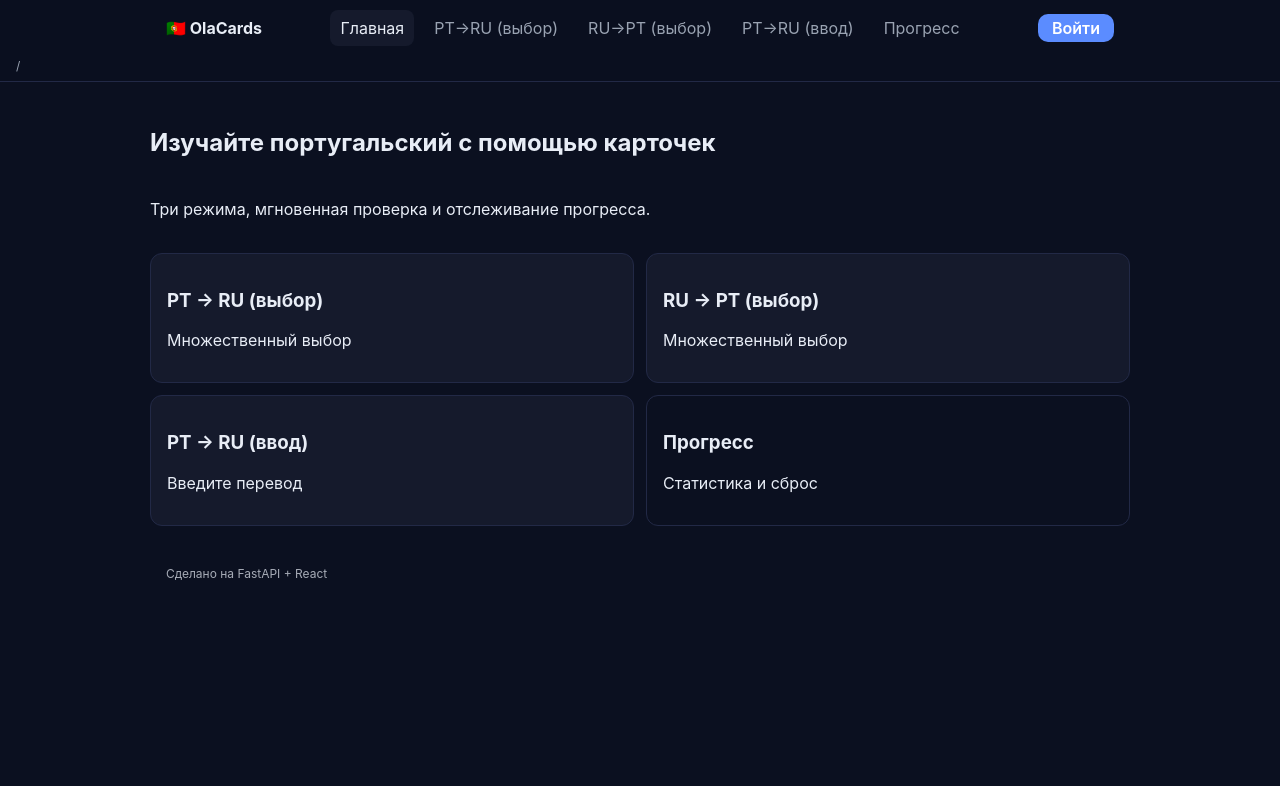
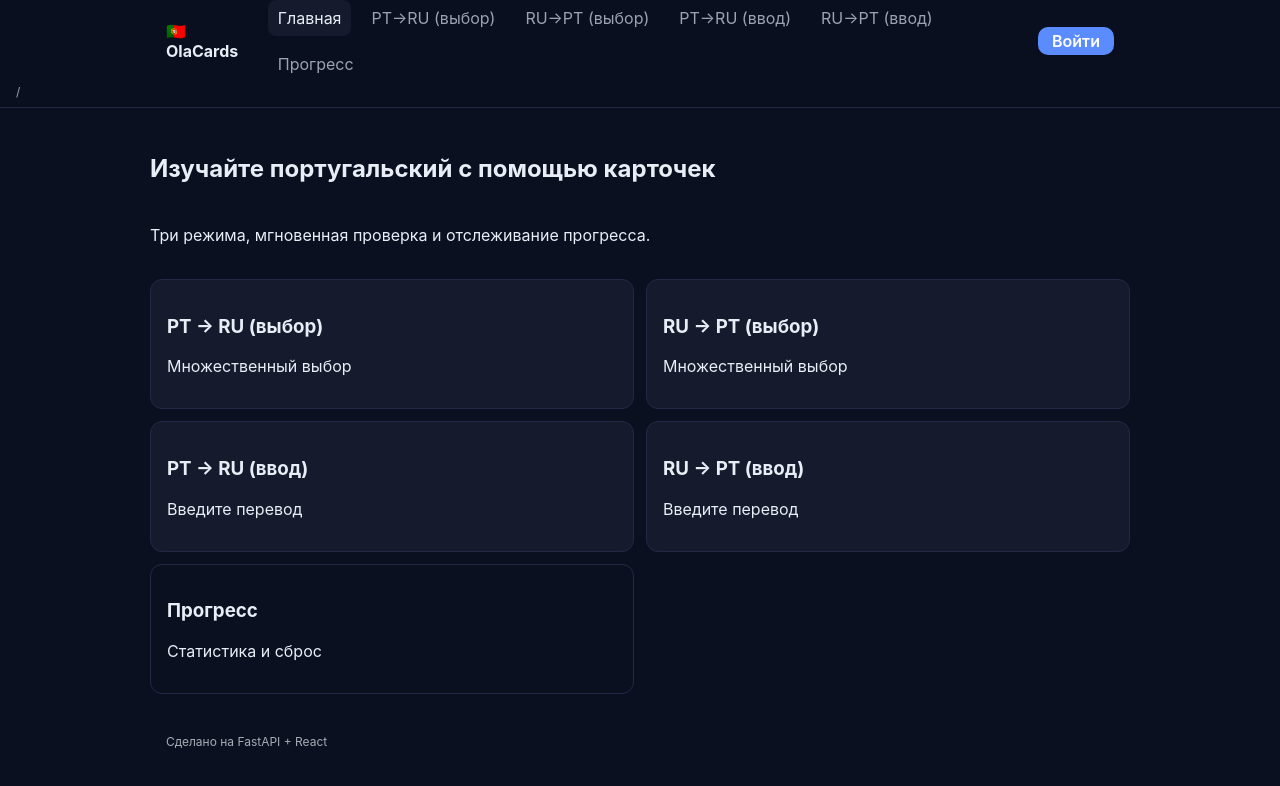
Before and after one commit to AlexeyVodopyan/portuguese_memorizer, a React (Vite) app in the folder frontend/: page / in a window 1280 px wide. Shown: the top 786 px of the page. Built offline with nearby package versions, Linux system fonts and the light colour scheme; no server answers; sample sign-in values are in the browser's storage.

Commit message:
feat: ru2pt input

```diff
--- a/frontend/src/App.tsx
+++ b/frontend/src/App.tsx
@@ -33,6 +33,7 @@ function Header() {
           <NavLink to="/train/pt2ru_choice" className={({isActive}) => isActive ? 'active' : ''}>PT→RU (выбор)</NavLink>
           <NavLink to="/train/ru2pt_choice" className={({isActive}) => isActive ? 'active' : ''}>RU→PT (выбор)</NavLink>
           <NavLink to="/train/pt2ru_input" className={({isActive}) => isActive ? 'active' : ''}>PT→RU (ввод)</NavLink>
+          <NavLink to="/train/ru2pt_input" className={({isActive}) => isActive ? 'active' : ''}>RU→PT (ввод)</NavLink>
           <NavLink to="/progress" className={({isActive}) => isActive ? 'active' : ''}>Прогресс</NavLink>
         </nav>
         <div className="user-box">
@@ -67,6 +68,7 @@ export default function App() {
           <Route path="/train/pt2ru_choice" element={<Protected><TrainingView mode="pt2ru_choice" /></Protected>} />
           <Route path="/train/ru2pt_choice" element={<Protected><TrainingView mode="ru2pt_choice" /></Protected>} />
           <Route path="/train/pt2ru_input" element={<Protected><TrainingView mode="pt2ru_input" /></Protected>} />
+          <Route path="/train/ru2pt_input" element={<Protected><TrainingView mode="ru2pt_input" /></Protected>} />
           <Route path="/progress" element={<Protected><ProgressPage /></Protected>} />
         </Routes>
       </main>
--- a/frontend/src/api.ts
+++ b/frontend/src/api.ts
@@ -1,4 +1,4 @@
-export type Mode = 'pt2ru_choice' | 'ru2pt_choice' | 'pt2ru_input'
+export type Mode = 'pt2ru_choice' | 'ru2pt_choice' | 'pt2ru_input' | 'ru2pt_input'
 
 export interface Question {
   card_id: number
--- a/frontend/src/components/TrainingView.tsx
+++ b/frontend/src/components/TrainingView.tsx
@@ -23,6 +23,7 @@ export function TrainingView({ mode }: Props) {
       case 'pt2ru_choice': return 'Португальский → Русский (выбор)'
       case 'ru2pt_choice': return 'Русский → Португальский (выбор)'
       case 'pt2ru_input': return 'Португальский → Русский (ввод)'
+      case 'ru2pt_input': return 'Русский → Португальский (ввод)'
     }
   }, [mode])
 
--- a/frontend/src/pages/Home.tsx
+++ b/frontend/src/pages/Home.tsx
@@ -29,6 +29,10 @@ export function Home() {
           <h3>PT → RU (ввод)</h3>
           <p>Введите перевод</p>
         </Link>
+        <Link to="/train/ru2pt_input" className="mode">
+          <h3>RU → PT (ввод)</h3>
+          <p>Введите перевод</p>
+        </Link>
         <Link to="/progress" className="mode outline">
           <h3>Прогресс</h3>
           <p>Статистика и сброс</p>
```
Also changed, not shown: 1 other file (tests, documents, lock files or other folders).
